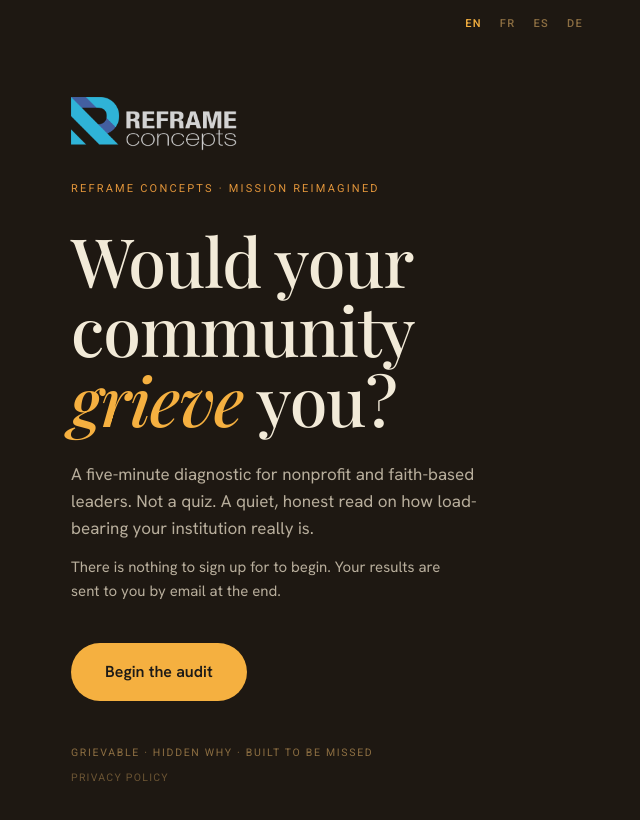
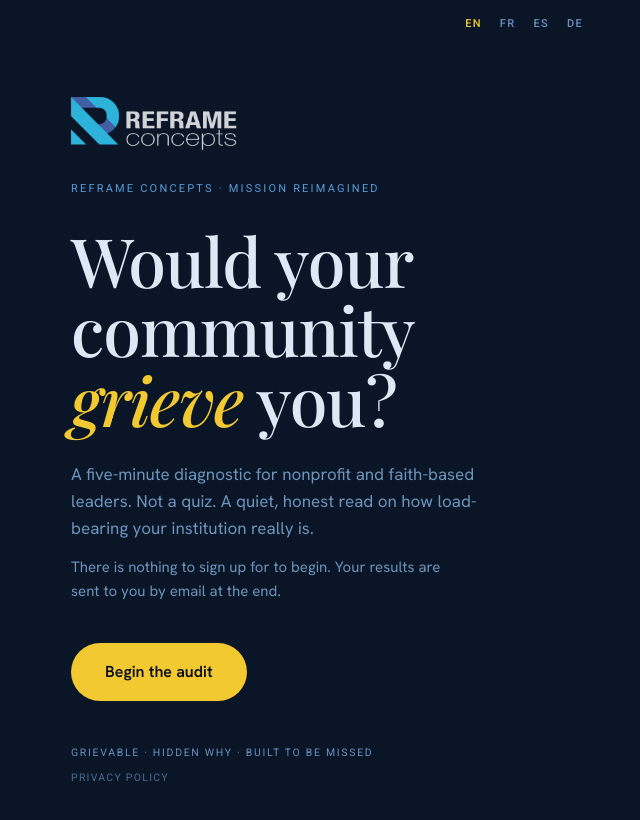
Before and after one commit to brianrgmckenzie/grievability-audit, a Next.js app: page / in a window 1280 px wide. Shown: the top 820 px of the page, without its empty margins (313-953 px from the left). Built offline with nearby package versions, Linux system fonts and the light colour scheme; no server answers.

Commit message:
Revert "Match site theme to the email/admin warm palette"
This reverts commit 411e5106de128f20f242977c911d305b294fd85c.

```diff
--- a/app/globals.css
+++ b/app/globals.css
@@ -68,15 +68,15 @@
 }
 
 :root {
-  --bg: #1E1812;
-  --card: #2A2118;
-  --border: #3D3020;
-  --amber: #E0943A;
-  --gold: #F5B040;
-  --cream: #F2EAD8;
-  --secondary: #B8AE9C;
-  --muted: #8C6E42;
-  --ink: #1C1A17;
+  --bg: #0A1628;
+  --card: #112038;
+  --border: #1C3456;
+  --amber: #5B9BD5;
+  --gold: #F2C930;
+  --cream: #DDE8F5;
+  --secondary: #6E94BA;
+  --muted: #6A91BC;
+  --ink: #080E1C;
 }
 
 * {
--- a/app/opengraph-image.tsx
+++ b/app/opengraph-image.tsx
@@ -15,7 +15,7 @@ export default function Image() {
           flexDirection: 'column',
           alignItems: 'flex-start',
           justifyContent: 'center',
-          background: '#1E1812',
+          background: '#0A1628',
           padding: '80px',
         }}
       >
@@ -24,7 +24,7 @@ export default function Image() {
             fontSize: 22,
             letterSpacing: '0.18em',
             textTransform: 'uppercase',
-            color: '#E0943A',
+            color: '#5B9BD5',
             marginBottom: 28,
             display: 'flex',
           }}
@@ -35,7 +35,7 @@ export default function Image() {
           style={{
             fontSize: 72,
             fontWeight: 600,
-            color: '#F2EAD8',
+            color: '#DDE8F5',
             lineHeight: 1.1,
             maxWidth: 980,
             display: 'flex',
@@ -46,7 +46,7 @@ export default function Image() {
         <div
           style={{
             fontSize: 28,
-            color: '#B8AE9C',
+            color: '#6E94BA',
             marginTop: 32,
             display: 'flex',
           }}
```
